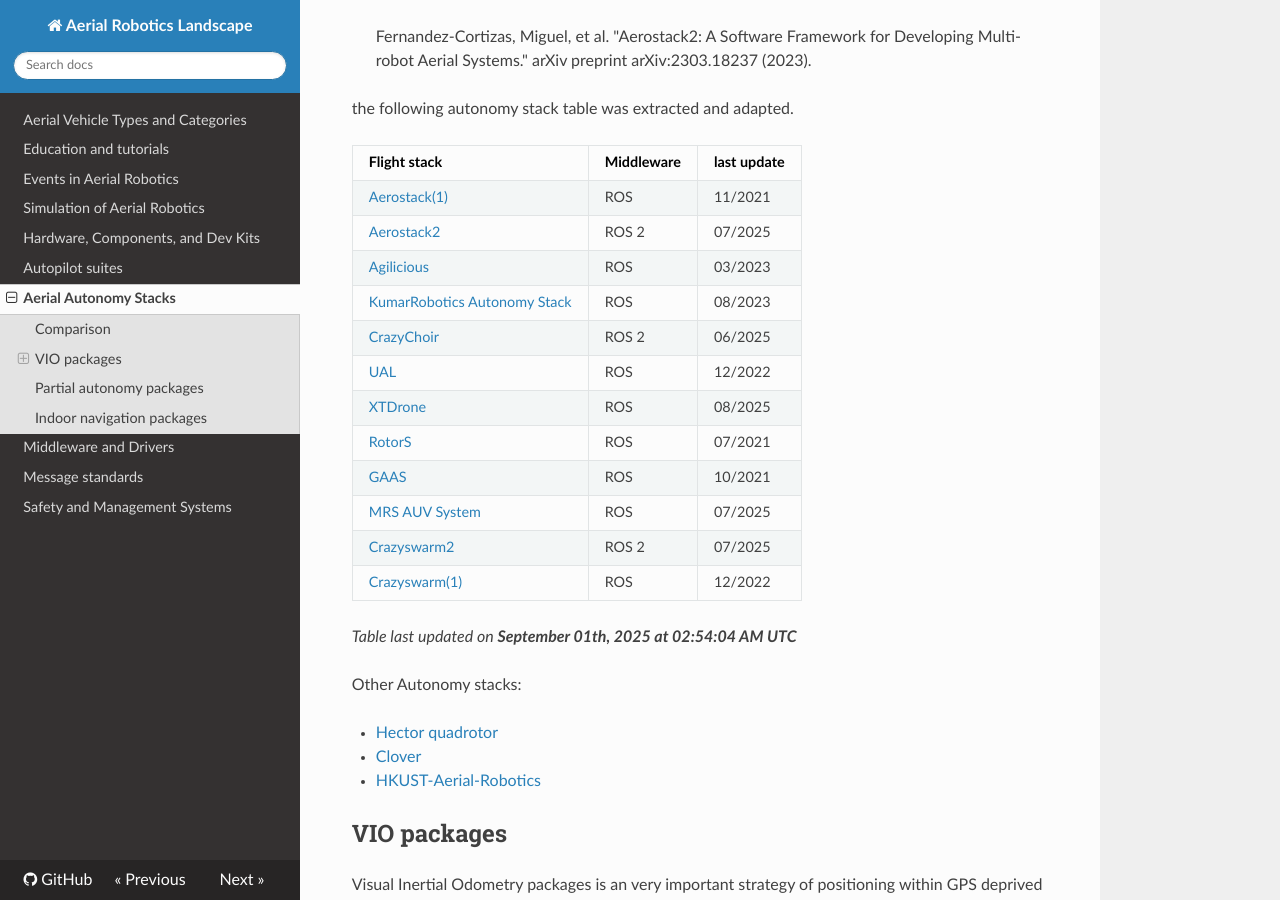
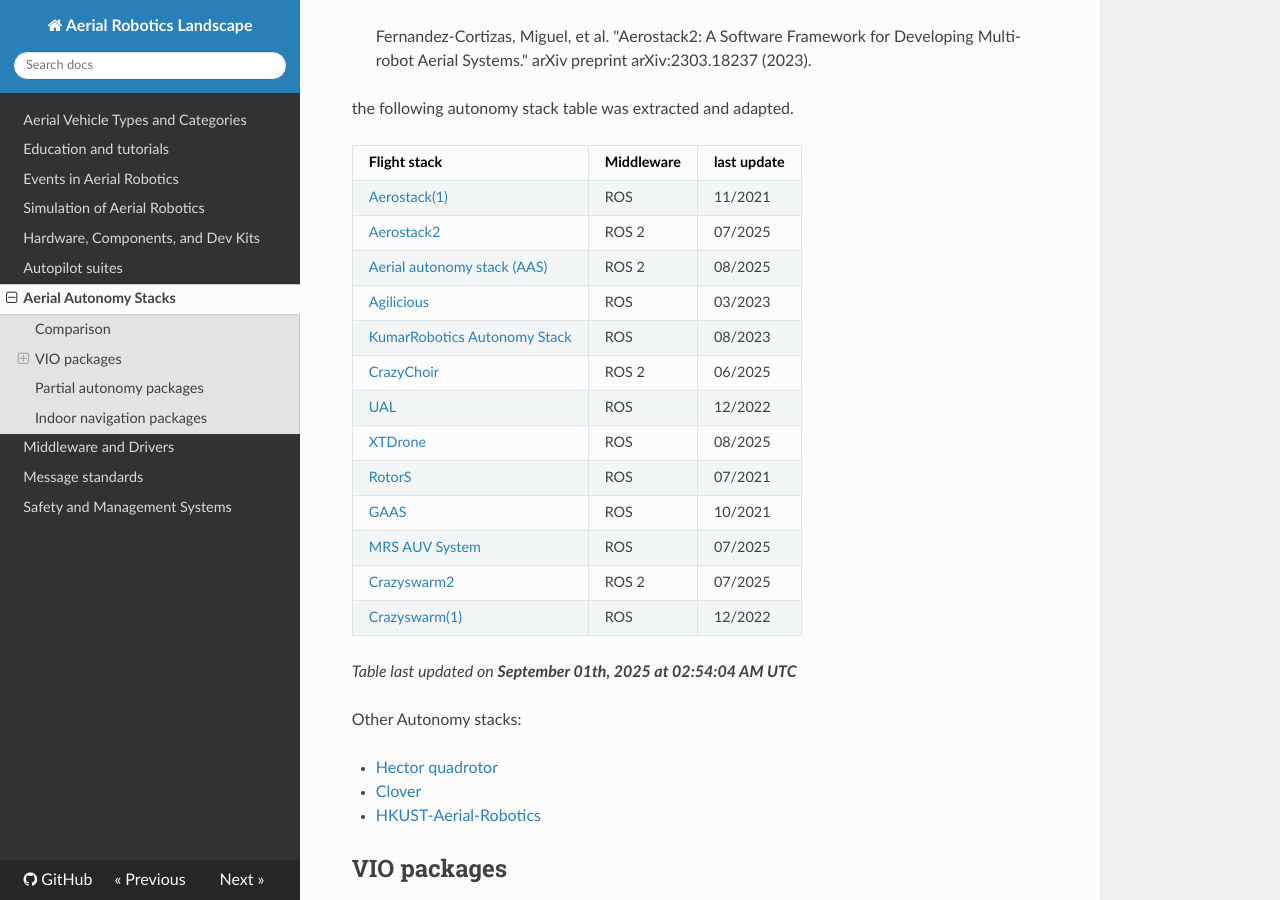
Before and after one commit to ROS-Aerial/aerial_robotic_landscape, an MkDocs documentation site: the page built from docs/aerial_autonomy_stacks.md, in a window 1280 px wide and 900 px high, scrolled down 455 px. Built offline with MkDocs 1.6.1, drawn with Linux system fonts in a browser that asks for light colours; nearby versions of some CDN libraries.

Commit message:
Update aerial_autonomy_stacks.md (#123)
* Update aerial_autonomy_stacks.md

* Unify style

---------

Co-authored-by: Kimberly N. McGuire <kimberleymcguire@gmail.com>

```diff
--- a/docs/aerial_autonomy_stacks.md
+++ b/docs/aerial_autonomy_stacks.md
@@ -16,6 +16,7 @@
 | -------------- | ----- | ------- |
 | [Aerostack(1)](https://github.com/cvar-upm/aerostack/wiki)       | ROS        | 11/2021 |
 | [Aerostack2](https://github.com/aerostack2/aerostack2)       | ROS 2      | 07/2025 |
+| [Aerial autonomy stack (AAS)](https://github.com/JacopoPan/aerial-autonomy-stack)       | ROS 2        | 08/2025      |
 | [Agilicious](https://agilicious.readthedocs.io/en/latest/index.html)       | ROS        | 03/2023      |
 | [KumarRobotics Autonomy Stack](https://github.com/KumarRobotics/kr_autonomous_flight)  | ROS        | 08/2023 |
 | [CrazyChoir](https://github.com/OPT4SMART/crazychoir)     | ROS 2      | 06/2025 |
```
